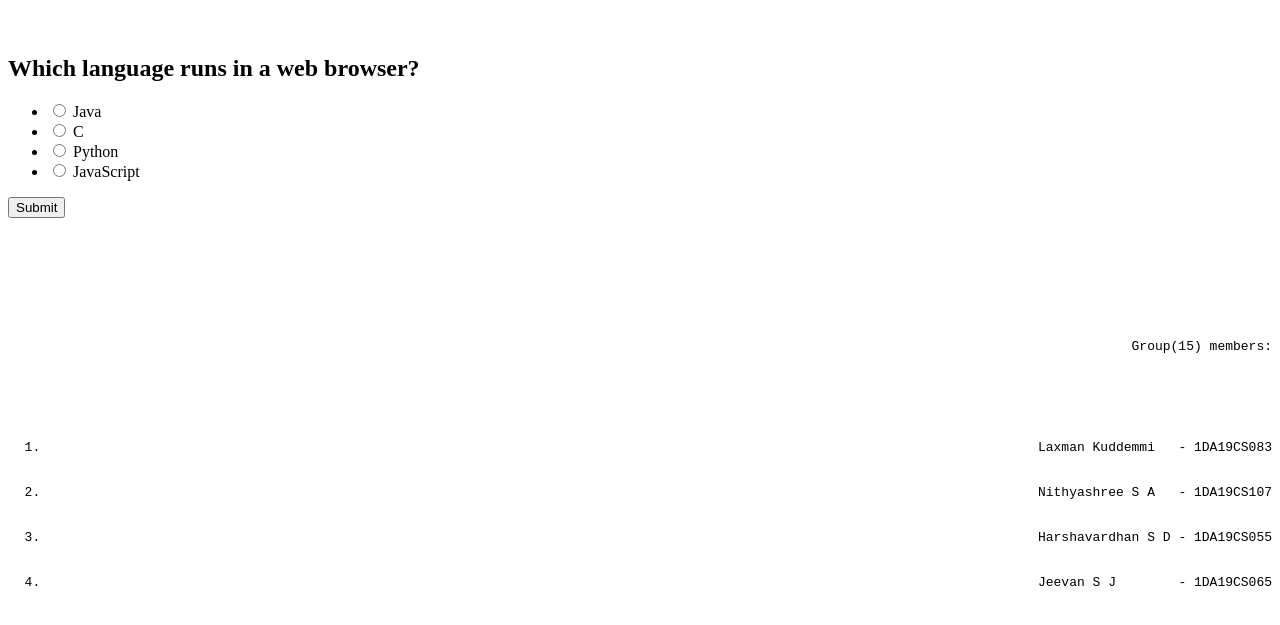
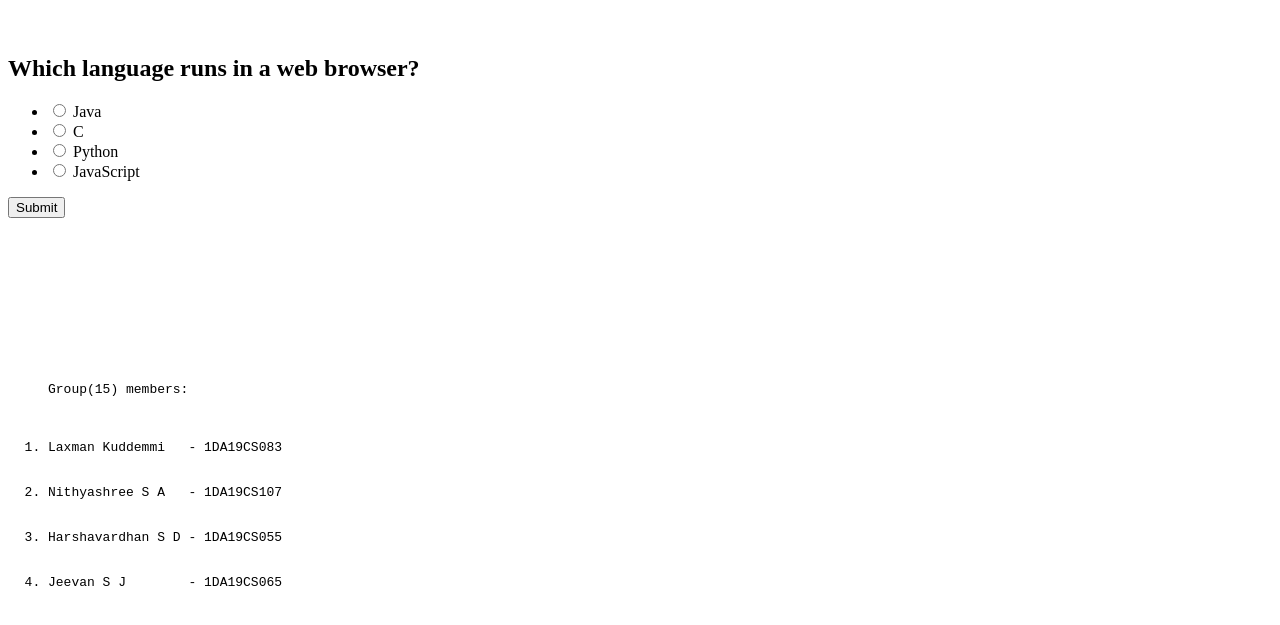
Before and after one commit to Laxmanik/AWTGroupActivty.github.io, a plain HTML site: page index.html in a window 1280 px wide. Shown: the part 195-820 px from the top of the page. Drawn offline with Linux system fonts and the light colour scheme.

Commit message:
Update index.html

```diff
--- a/index.html
+++ b/index.html
@@ -49,12 +49,13 @@
     <br />
     <br />
     <div>
-      <pre align="right"><p>Group(15) members:</p>
-       <ol>
-          <li align="right">Laxman Kuddemmi   - 1DA19CS083</li>
-          <li align="right">Nithyashree S A   - 1DA19CS107</li>
-          <li align="right">Harshavardhan S D - 1DA19CS055</li>
-          <li align="right">Jeevan S J        - 1DA19CS065</li>
+
+       <pre><ol>
+          <p>Group(15) members:</p>
+          <li>Laxman Kuddemmi   - 1DA19CS083</li>
+          <li>Nithyashree S A   - 1DA19CS107</li>
+          <li>Harshavardhan S D - 1DA19CS055</li>
+          <li>Jeevan S J        - 1DA19CS065</li>
        </ol></pre>
      </div>
   </body>
```
